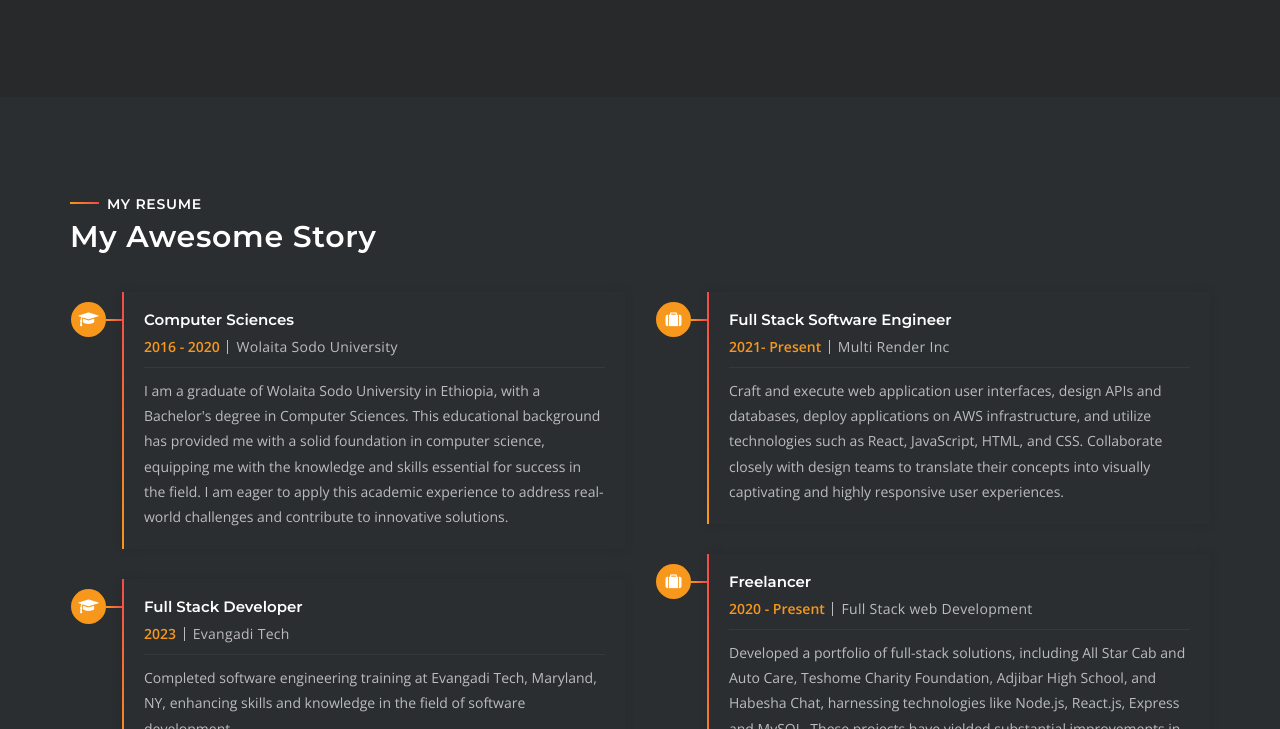
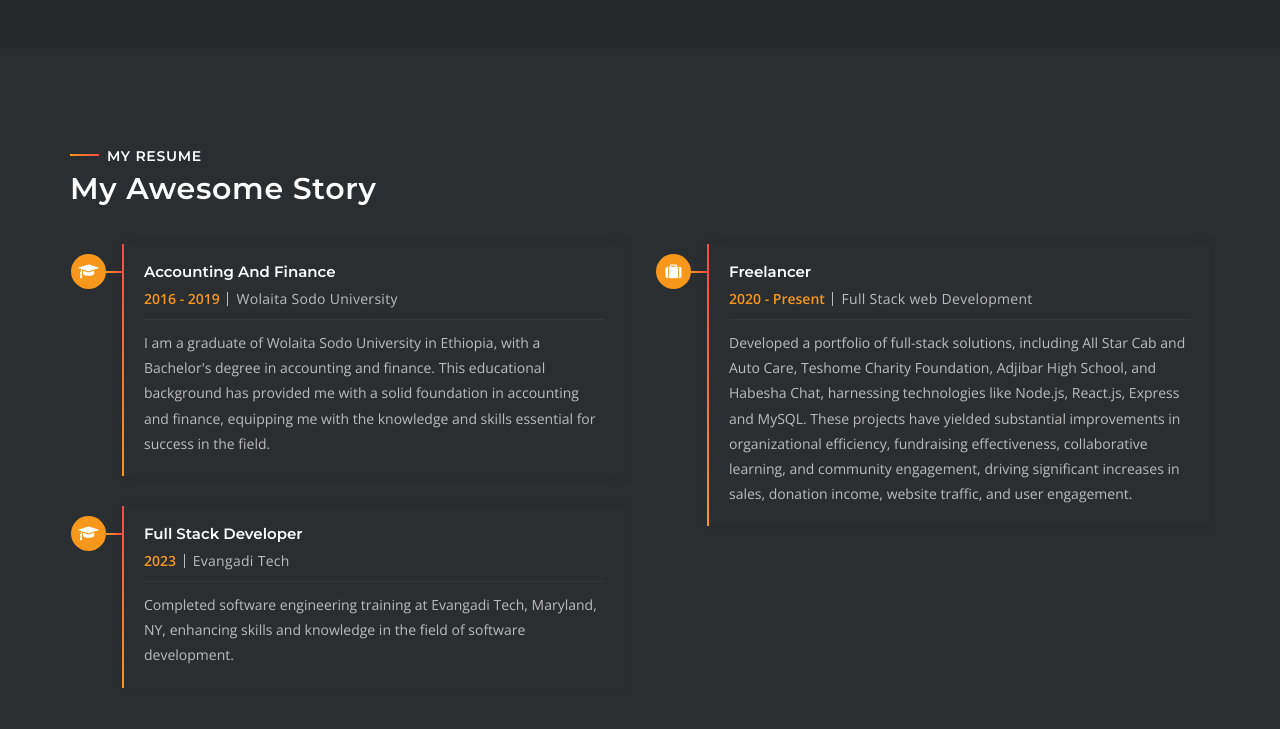
Before and after one commit to Hamza0141/hamzasProtofilo, a plain HTML site: page index.html in a window 1280 px wide. Shown: the part 2145-2874 px from the top of the page. Drawn offline with nearby package versions, Linux system fonts and the light colour scheme; animation ran at ten frames a second; files whose address does not match are found by name.

Commit message:
expriance updated

```diff
--- a/index.html
+++ b/index.html
@@ -310,7 +310,7 @@
                                 </div>
                             </div>
                         </div>
-                        <a href="./documents/Hamza_Haile.pdf" class="main-btn">Download Resume</a>
+                        <!-- <a href="./documents/Hamza_Haile.pdf" class="main-btn">Download Resume</a> -->
                     </div>
                 </div>
             </div>
@@ -383,14 +383,13 @@
                 <div class="col-md-6">
                     <div class="education">
                         <div class="resume-item">
-                            <h4>Computer Sciences</h4>
-                            <label class="resume-date">2016 - 2020</label>
+                            <h4>Accounting and Finance</h4>
+                            <label class="resume-date">2016 - 2019</label>
                             <span>Wolaita Sodo University</span>
                             <p>I am a graduate of Wolaita Sodo University in Ethiopia, with a Bachelor's degree in
-                                Computer Sciences. This educational background has provided me with a solid foundation
-                                in computer science, equipping me with the knowledge and skills essential for success in
-                                the field. I am eager to apply this academic experience to address real-world challenges
-                                and contribute to innovative solutions.</p>
+                                accounting and finance. This educational background has provided me with a solid foundation
+                                in accounting and finance, equipping me with the knowledge and skills essential for success in
+                                the field.</p>
                             <div class="icon-box">
                                 <i class="fa fa-graduation-cap"></i>
                             </div>
@@ -410,7 +409,7 @@
                 </div>
                 <div class="col-md-6">
                     <div class="experience">
-                        <div class="resume-item">
+                        <!-- <div class="resume-item">
                             <h4>Full Stack Software Engineer</h4>
                             <label class="resume-date">2021- Present</label>
                             <span>Multi Render Inc</span>
@@ -421,7 +420,7 @@
                             <div class="icon-box">
                                 <i class="fa fa-suitcase"></i>
                             </div>
-                        </div>
+                        </div> -->
                         <div class="resume-item">
                             <h4>Freelancer</h4>
                             <label class="resume-date">2020 - Present</label>
```
